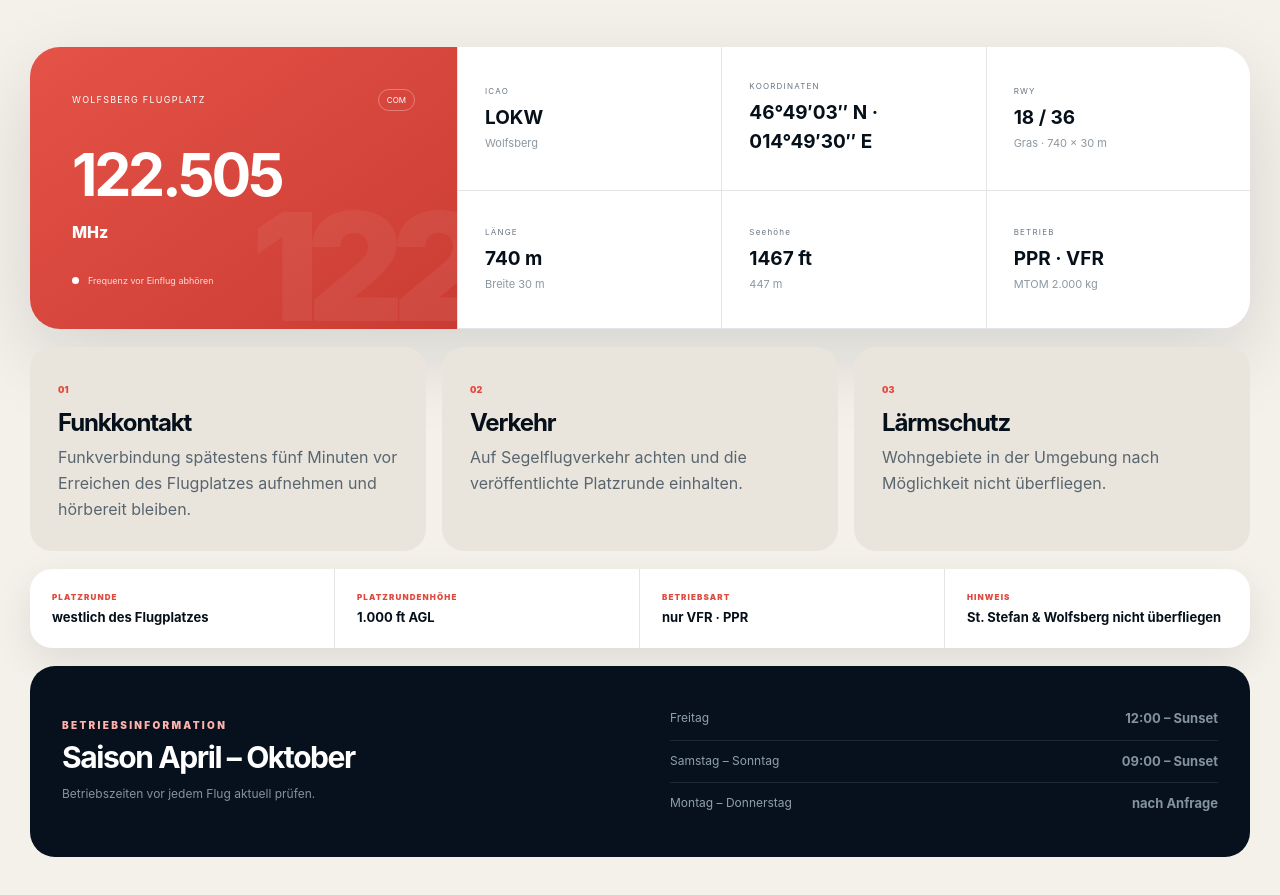
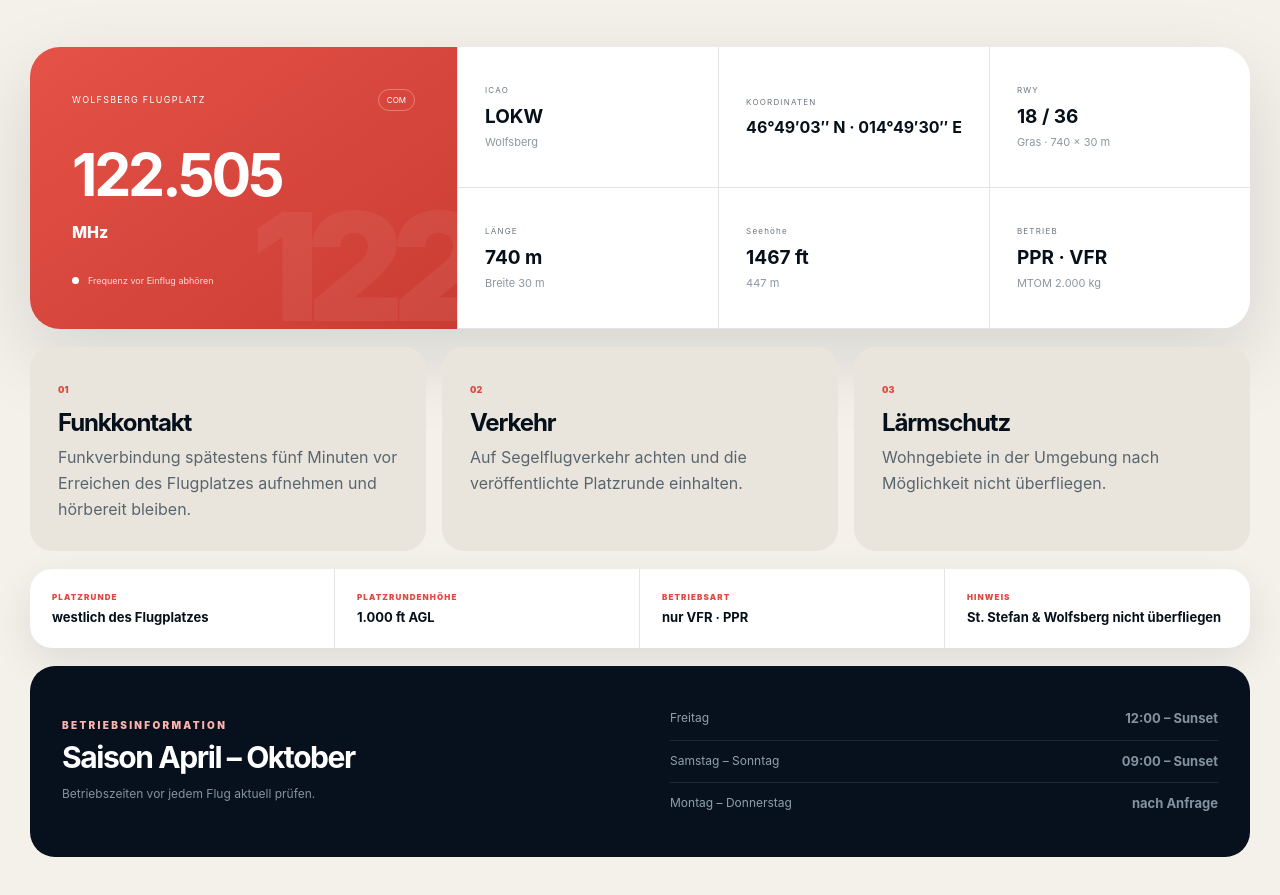
Before and after one commit to Marcel3302/flugplatz-wolfsberg.at, a website: page flugplatz-wolfsberg-pro-v2/index.html in a window 1280 px wide. Shown: the part 5350-6245 px from the top of the page. Drawn offline with Linux system fonts and the light colour scheme; no server answers.

Commit message:
Keep pilot briefing coordinates on one line

```diff
--- a/flugplatz-wolfsberg-pro-v2/styles.css
+++ b/flugplatz-wolfsberg-pro-v2/styles.css
@@ -154,3 +154,7 @@ footer{background:#030b12;color:#c6d0d7;padding:70px 0 30px}.footer-top{display:
 .brand{gap:0}
 .brand>span:last-child{display:block}
 @media(max-width:640px){.brand b{font-size:11px}.brand small{font-size:8px}}
+
+.coord-cell b{white-space:nowrap;font-size:16px}
+@media(max-width:1100px){.coord-cell b{font-size:14px}}
+@media(max-width:640px){.coord-cell b{white-space:normal;font-size:13px;line-height:1.35}}
```
